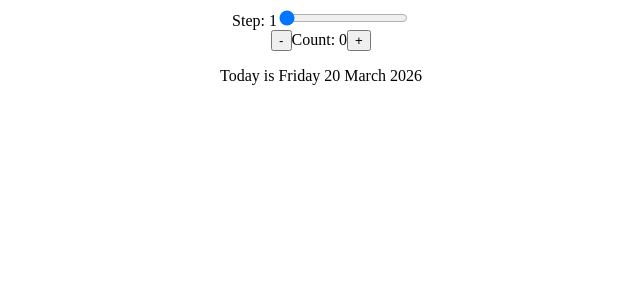
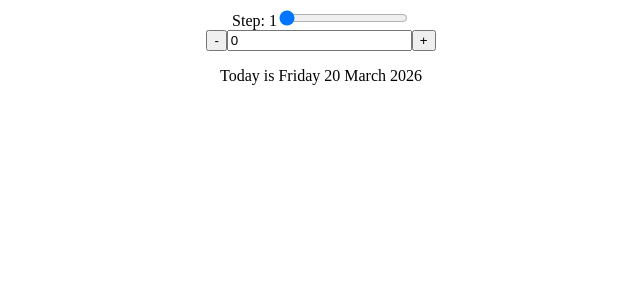
Before and after one commit to Yifan311/date-counter, a React (Create React App) app: page / in a window 1280 px wide. Shown: the top 300 px of the page, without its empty margins (319-959 px from the left). Built offline with nearby package versions, Linux system fonts and the light colour scheme.

Commit message:
add count input field

```diff
--- a/src/App.js
+++ b/src/App.js
@@ -43,15 +43,6 @@ function Step({ step, setStep }) {
         value={step}
         onChange={(e) => setStep(Number(e.target.value))}
       />
-      {/* <button
-        onClick={() => {
-          setStep((s) => (s > 1 ? s - 1 : s));
-        }}
-      >
-        -
-      </button> */}
-
-      {/* <button onClick={() => setStep((s) => s + 1)}>+</button> */}
     </div>
   );
 }
@@ -60,7 +51,11 @@ function Count({ count, step, setCount }) {
   return (
     <div>
       <button onClick={() => setCount((c) => c - step)}>-</button>
-      <span>Count: {count}</span>
+      <input
+        type="text"
+        value={count}
+        onChange={(e) => setCount(Number(e.target.value))}
+      />
       <button onClick={() => setCount((c) => c + step)}>+</button>
     </div>
   );
```
